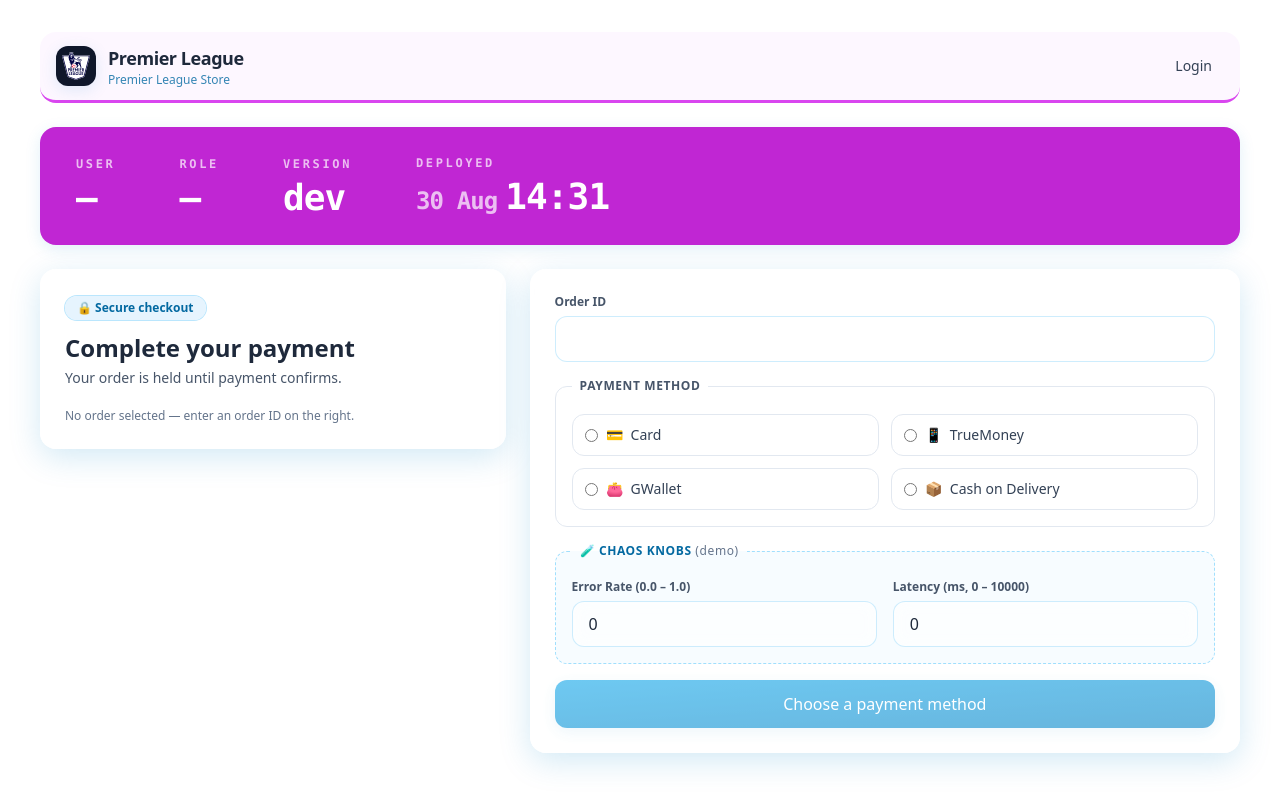
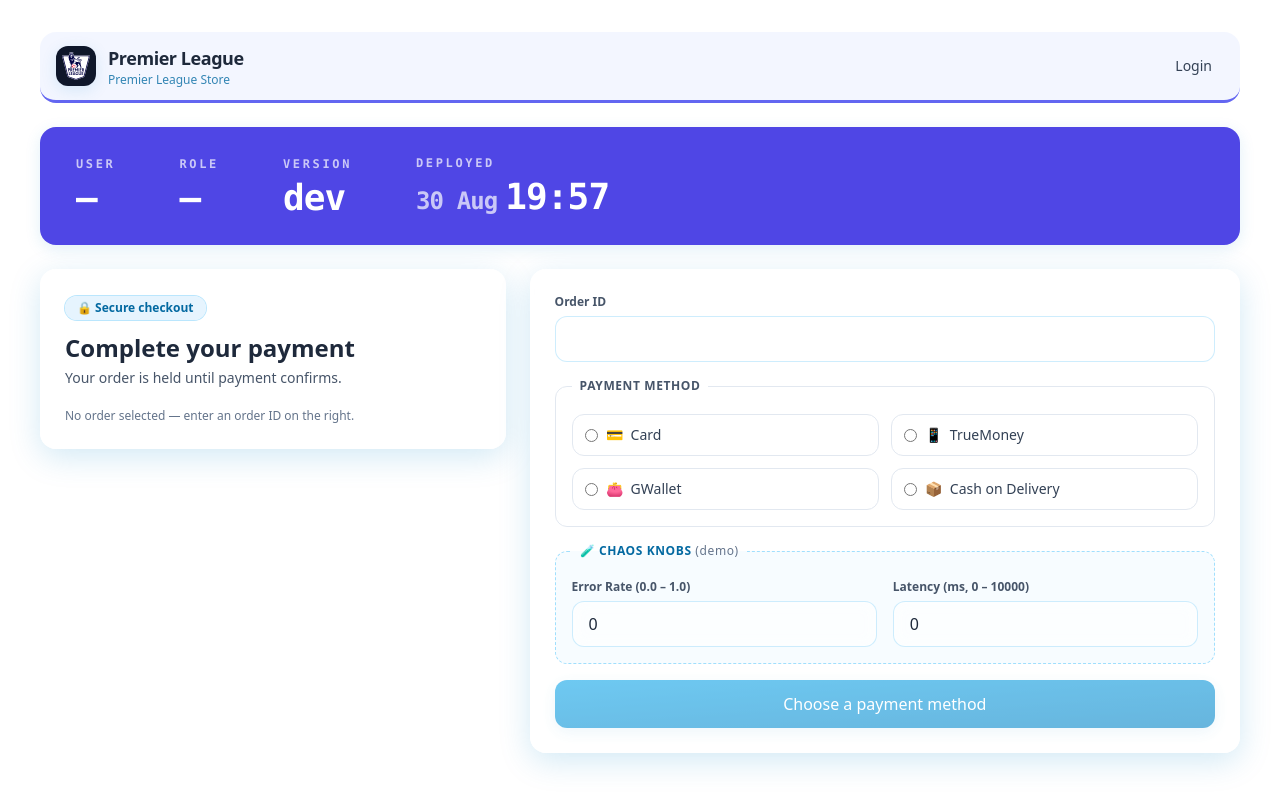
Before and after one commit to nginnu/rabbit-web, a Next.js app: page /pay in a window 1280 px wide. Built offline with nearby package versions, Linux system fonts and the light colour scheme; no server answers.

Commit message:
chore(web): bump deploy marker to 2026-08-30 19:57:04 +0700 · 8d7abf87

```diff
--- a/app/deploy-marker.ts
+++ b/app/deploy-marker.ts
@@ -3,5 +3,5 @@
 // It lives in its own file so the script never has to edit page.tsx: a sed
 // against JSX breaks the moment the markup is reformatted, and a broken home
 // page looks exactly like a broken deploy.
-export const DEPLOY_MARKER = "2026-08-30 14:31:30 +0700 · d487e506";
-export const DEPLOY_TINT = 3;
+export const DEPLOY_MARKER = "2026-08-30 19:57:04 +0700 · 8d7abf87";
+export const DEPLOY_TINT = 4;
```
